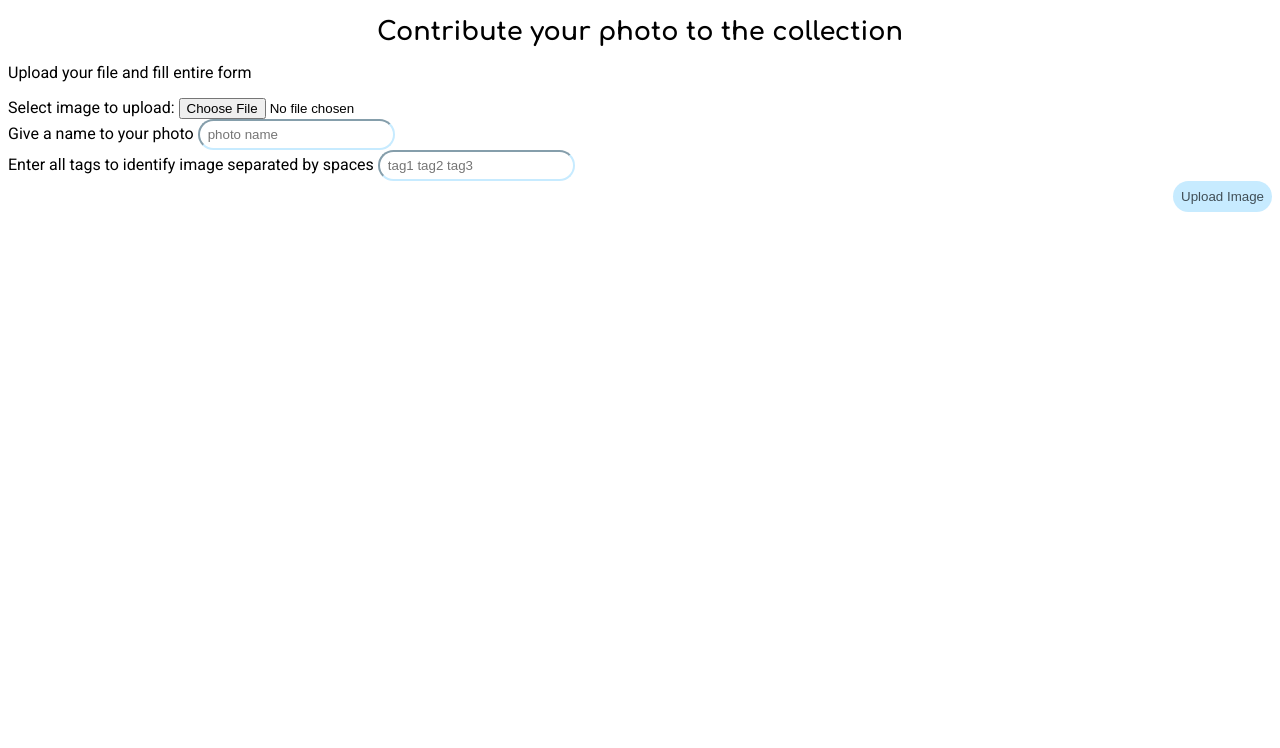
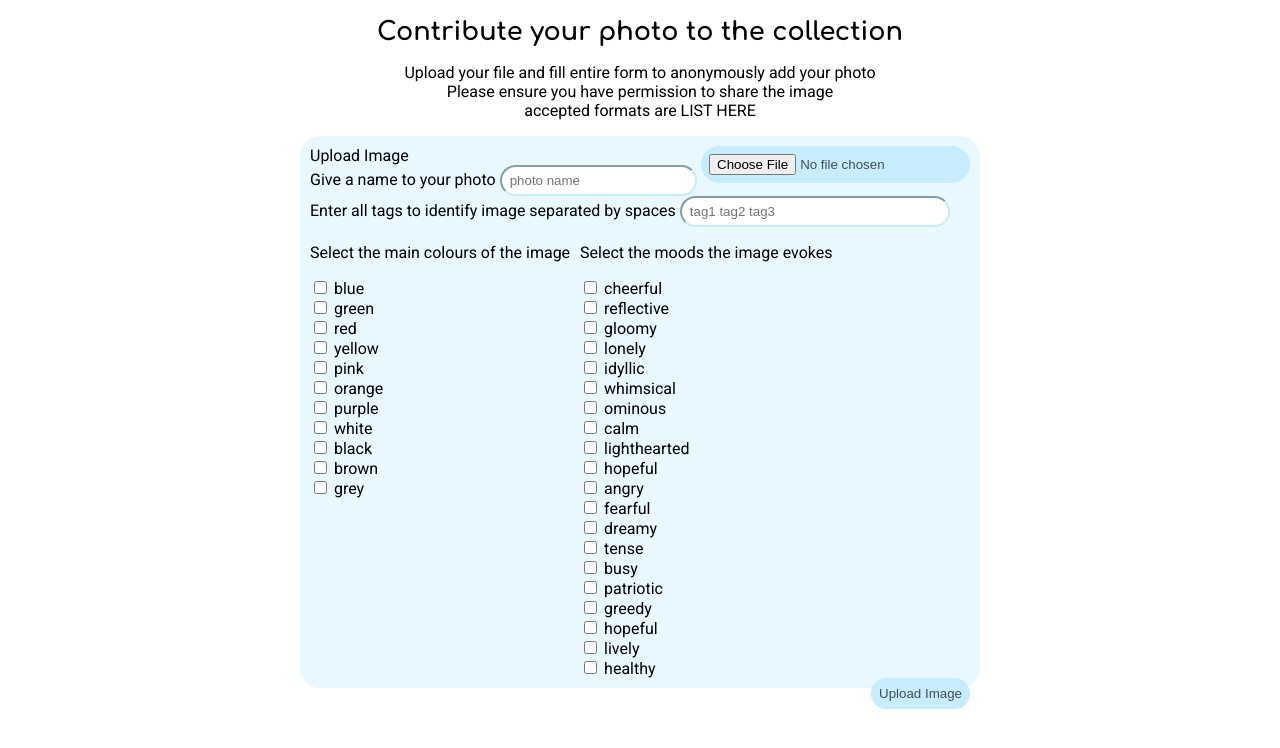
Before and after one commit to EmiliaSe/Image-Repository, a PHP site: page /addphoto.html in a window 1280 px wide. Shown: the top 748 px of the page. Run offline with PHP 8.4, Linux system fonts and the light colour scheme.

Commit message:
day 2 done, styled photo submission page

```diff
--- a/addphoto.html
+++ b/addphoto.html
@@ -10,24 +10,134 @@
     </head>
 
 <body>
+
     <h1>Contribute your photo to the collection</h1>
-    <p>Upload your file and fill entire form</p>
+    <p style="text-align:center">Upload your file and fill entire form to anonymously add your photo <br>Please ensure you have permission to share the image <br> accepted formats are LIST HERE</p>
 
+    <div class="Contentwindow">
 <form action="upload.php" method="post" enctype="multipart/form-data">
-  Select image to upload:
+
+  <label for=”fileToUpload”>Upload Image</label>
   <input type="file" name="fileToUpload" id="fileToUpload" required><br>
+
   <label for="fileName">Give a name to your photo</label>
   <input type="text" name="fileName" class="fileName" placeholder="photo name" required><br>
   <label for="tags">Enter all tags to identify image separated by spaces</label>
-  <input type="text" name="tags" class="tags" placeholder="tag1 tag2 tag3" required><br>
+  <input type="text" name="tags" class="tags" style="width:250px;" placeholder="tag1 tag2 tag3" required><br>
 
   <!-- some way to input colour choices and mood choices -->
+  <div class ="flex-upload">
+  <div class=Choices>
+  <p>Select the main colours of the image </p>
+  <input type="checkbox" name="formcolour[]" value="blue">
+  <label for="selectcolours">blue</label><br>
+
+  <input type="checkbox" name="formcolour[]" value="green">
+  <label for="selectcolours">green</label><br>
+
+  <input type="checkbox" name="formcolour[]" value="red">
+  <label for="selectcolours">red</label><br>
+
+  <input type="checkbox" name="formcolour[]" value="yellow">
+  <label for="selectcolours">yellow</label><br>
+
+  <input type="checkbox" name="formcolour[]" value="pink">
+  <label for="selectcolours">pink</label><br>
+
+  <input type="checkbox" name="formcolour[]" value="orange">
+  <label for="selectcolours">orange</label><br>
+
+  <input type="checkbox" name="formcolour[]" value="purple">
+  <label for="selectcolours">purple</label><br>
+
+  <input type="checkbox" name="formcolour[]" value="white">
+  <label for="selectcolours">white</label><br>
+
+  <input type="checkbox" name="formcolour[]" value="black">
+  <label for="selectcolours">black</label><br>
+
+  <input type="checkbox" name="formcolour[]" value="brown">
+  <label for="selectcolours">brown</label><br>
+
+  <input type="checkbox" name="formcolour[]" value="grey">
+  <label for="selectcolours">grey</label><br>
+
+</div>
+
+
+<div class="Choices">
+    <p>Select the moods the image evokes </p>
+    <input type="checkbox" name="formmood[]" value="cheerful">
+    <label for="selectcolours">cheerful</label><br>
+
+    <input type="checkbox" name="formmood[]" value="reflective">
+    <label for="selectcolours">reflective</label><br>
+
+    <input type="checkbox" name="formmood[]" value="gloomy">
+    <label for="selectcolours">gloomy</label><br>
+
+    <input type="checkbox" name="formmood[]" value="lonely">
+    <label for="selectcolours">lonely</label><br>
+
+    <input type="checkbox" name="formmood[]" value="idyllic">
+    <label for="selectcolours">idyllic</label><br>
+
+    <input type="checkbox" name="formmood[]" value="whimsical">
+    <label for="selectcolours">whimsical</label><br>
+
+    <input type="checkbox" name="formmood[]" value="ominous">
+    <label for="selectcolours">ominous</label><br>
+
+    <input type="checkbox" name="formmood[]" value="calm">
+    <label for="selectcolours">calm</label><br>
+
+    <input type="checkbox" name="formmood[]" value="lighthearted">
+    <label for="selectcolours">lighthearted</label><br>
+
+    <input type="checkbox" name="formmood[]" value="hopeful">
+    <label for="selectcolours">hopeful</label><br>
+
+    <input type="checkbox" name="formmood[]" value="angry">
+    <label for="selectcolours">angry</label><br>
+
+    <input type="checkbox" name="formmood[]" value="fearful">
+    <label for="selectcolours">fearful</label><br>
+
+    <input type="checkbox" name="formmood[]" value="dreamy">
+    <label for="selectcolours">dreamy</label><br>
+
+    <input type="checkbox" name="formmood[]" value="tense">
+    <label for="selectcolours">tense</label><br>
+
+    <input type="checkbox" name="formmood[]" value="busy">
+    <label for="selectcolours">busy</label><br>
+
+    <input type="checkbox" name="formmood[]" value="patriotic">
+    <label for="selectcolours">patriotic</label><br>
+
+    <input type="checkbox" name="formmood[]" value="greedy">
+    <label for="selectcolours">greedy</label><br>
+
+    <input type="checkbox" name="formmood[]" value="hopeful">
+    <label for="selectcolours">hopeful</label><br>
+
+    <input type="checkbox" name="formmood[]" value="lively">
+    <label for="selectcolours">lively</label><br>
+
+    <input type="checkbox" name="formmood[]" value="healthy">
+    <label for="selectcolours">healthy</label><br>
+
+  </div>
+
+</div>
+
+
 
 
 
 
   <input type="submit" value="Upload Image" name="submit">
 </form>
-
+</div>
 </body>
 </html>
--- a/styles.css
+++ b/styles.css
@@ -32,6 +32,14 @@ body{
     flex-wrap: wrap;
     justify-content:center;
   }
+
+  .flex-upload {
+    display: flex;
+    flex-direction: row;
+    flex-wrap: wrap;
+    justify-content:left;
+
+}
 
   .gallery {
     column-count: 3;
@@ -71,12 +79,28 @@ body{
     margin-right: auto;
   }
 
+   .Choices {
+      padding-right: 10px;
+  }
+
+.Contentwindow {
+     max-width:660px;
+     padding: 10px;
+     background-color: #e9f7ff;
+     border-radius: 20px;
+   /* margin-right: auto;
+    margin-left: auto;
+    float: none; */
+    /* display:inline-block; */
+    margin:0 auto;
+}
+
 
   input:focus {
     outline:none;
 }
 
-  input[type=submit] {
+  input[type=submit], input[type=file] {
     background-color: #c7ebff;
     color: #414f57;
     padding: 8px 8px;
@@ -84,6 +108,7 @@ body{
     border-radius: 20px;
     float: inline-end;
   }
+
 
   input[type=submit]:hover {
     background-color: #bcd9e9;
```
